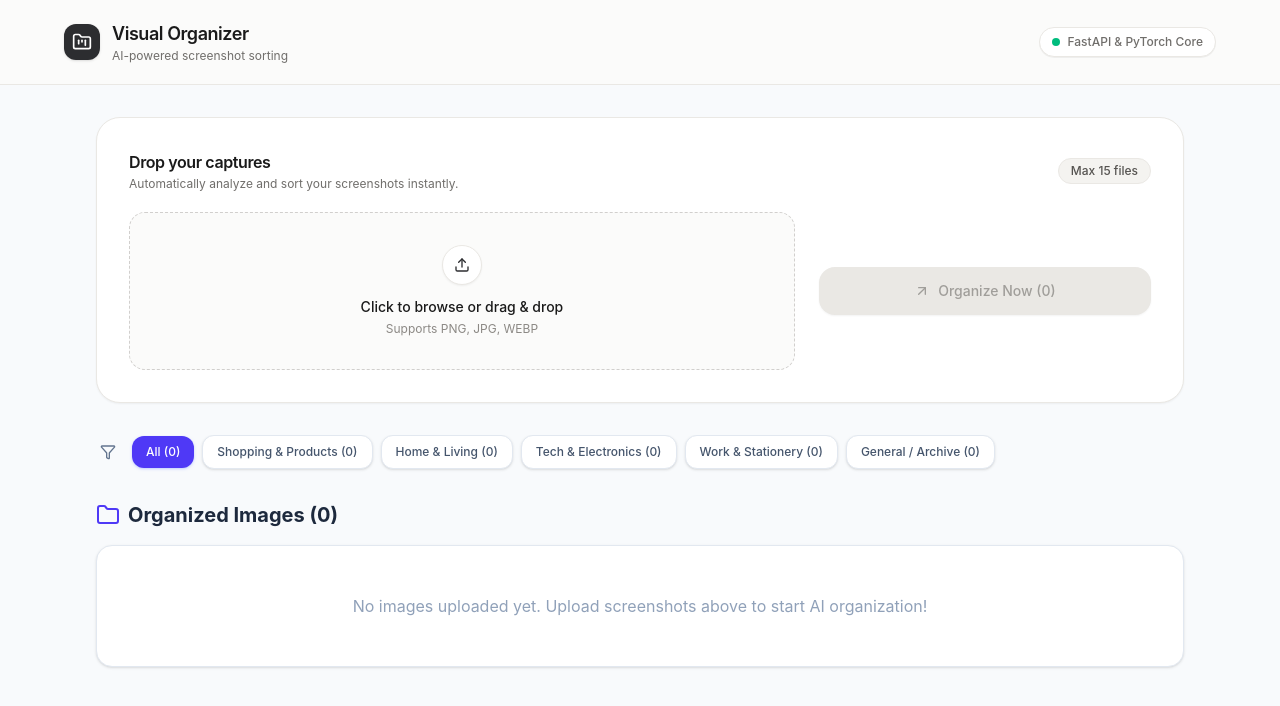
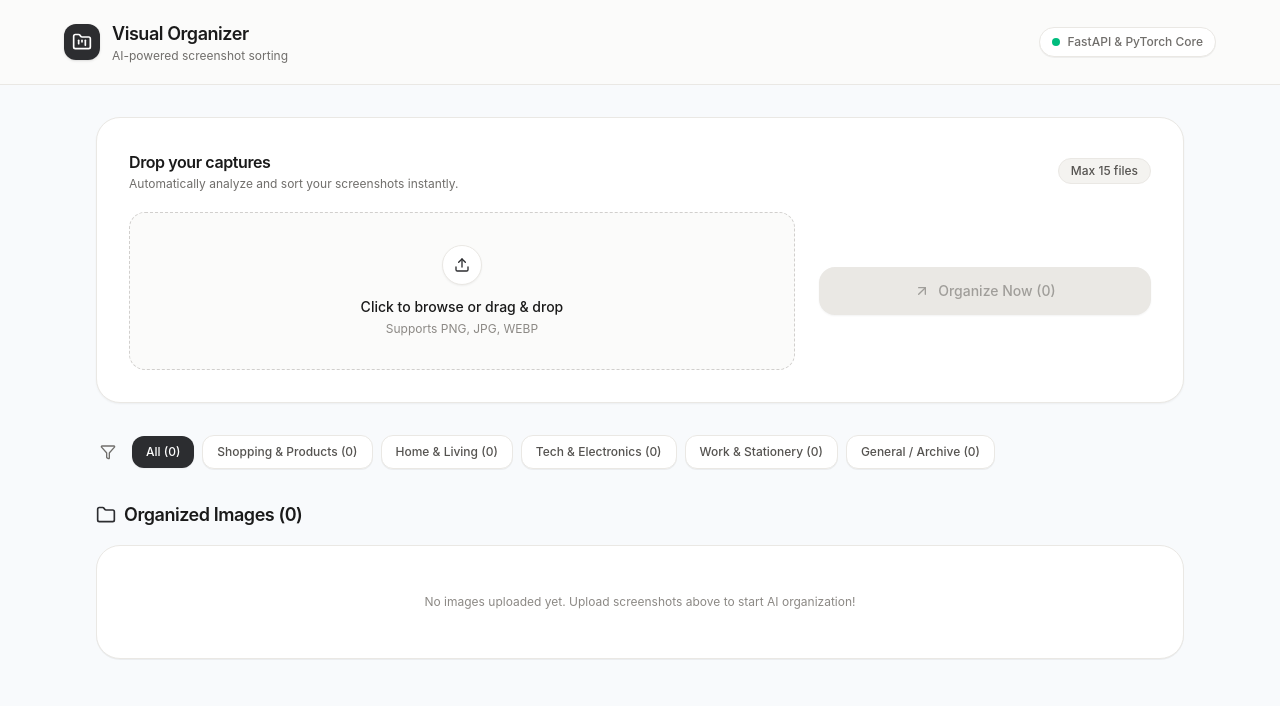
Before and after one commit to busraknya/ai-screenshot-organizer, a React (Vite) app in the folder screenshot-organizer-frontend/: page / in a window 1280 px wide. Shown: the top 706 px of the page. Built offline with nearby package versions, Linux system fonts and the light colour scheme.

Commit message:
refactor(ui): update Dashboard

```diff
--- a/screenshot-organizer-frontend/src/pages/Dashboard.tsx
+++ b/screenshot-organizer-frontend/src/pages/Dashboard.tsx
@@ -40,14 +40,6 @@ export const Dashboard: React.FC = () => {
       const uploadPromises = selectedFiles.map(async (file) => {
         const formData = new FormData();
         formData.append('file', file);
-
-        //const API_BASE_URL = import.meta.env.VITE_API_BASE_URL;
-
-        const API_BASE_URL = 'https://ai-screenshot-organizer.onrender.com';
-
-        if (!API_BASE_URL) {
-          throw new Error("CRITICAL: VITE_API_BASE_URL environment variable is not defined!");
-        }
 
         const response = await axios.post('https://ai-screenshot-organizer.onrender.com/api/v1/predict', formData, {
           headers: { 'Content-Type': 'multipart/form-data' },
@@ -105,16 +97,17 @@ export const Dashboard: React.FC = () => {
 
   return (
     <div className="max-w-6xl mx-auto p-6 md:p-8 relative">
+      {/* Toast Notifications */}
       <div className="fixed bottom-6 right-6 z-50 flex flex-col gap-3">
         {toasts.map((toast) => (
           <div
             key={toast.id}
-            className={`flex items-center gap-2 px-4 py-3 rounded-xl shadow-lg text-white text-sm font-medium transition-all ${
+            className={`flex items-center gap-2 px-4 py-3 rounded-2xl shadow-md text-white text-xs font-medium transition-all ${
               toast.type === 'success'
-                ? 'bg-emerald-600'
+                ? 'bg-[#2C2D30]'
                 : toast.type === 'error'
                 ? 'bg-red-600'
-                : 'bg-indigo-600'
+                : 'bg-[#2C2D30]'
             }`}
           >
             {toast.type === 'success' && <CheckCircle className="w-4 h-4" />}
@@ -134,17 +127,17 @@ export const Dashboard: React.FC = () => {
         onCancel={() => setSelectedFiles([])}
       />
 
-      {/* (Filter Tabs) */}
+      {/* Filter Tabs */}
       <div className="mb-6 flex items-center gap-2 overflow-x-auto pb-2">
-        <Filter className="w-4 h-4 text-slate-500 shrink-0 ml-1 mr-2" />
+        <Filter className="w-4 h-4 text-[#706E6B] shrink-0 ml-1 mr-2" />
         {categories.map((cat) => (
           <button
             key={cat}
             onClick={() => setActiveFilter(cat)}
-            className={`text-xs px-3.5 py-2 rounded-xl font-medium transition-all whitespace-nowrap shadow-sm ${
+            className={`text-xs px-3.5 py-2 rounded-xl font-medium transition-all whitespace-nowrap shadow-2xs ${
               activeFilter === cat
-                ? 'bg-indigo-600 text-white shadow-indigo-200'
-                : 'bg-white text-slate-600 border border-slate-200 hover:bg-slate-50'
+                ? 'bg-[#2C2D30] text-white shadow-xs'
+                : 'bg-white text-[#555350] border border-[#EAE8E4] hover:bg-[#FBFBFA]'
             }`}
           >
             {cat} {cat === 'All' ? `(${items.length})` : `(${items.filter(i => i.userFolder === cat).length})`}
@@ -152,19 +145,18 @@ export const Dashboard: React.FC = () => {
         ))}
       </div>
 
-      {/* List Sections & Export Button*/}
+      {/* List Sections & Export Button */}
       <div>
         <div className="flex justify-between items-center mb-4">
-          <h2 className="text-xl font-bold flex items-center gap-2 text-slate-800">
-            <Folder className="w-6 h-6 text-indigo-600" /> Organized Images ({filteredItems.length})
+          <h2 className="text-lg font-semibold flex items-center gap-2 text-[#1A1A1A] tracking-tight">
+            <Folder className="w-5 h-5 text-[#2C2D30]" /> Organized Images ({filteredItems.length})
           </h2>
 
-          {/* Modular Export Button */}
           <ExportButton items={filteredItems} onToast={addToast} />
         </div>
 
         {filteredItems.length === 0 ? (
-          <div className="bg-white rounded-2xl border border-slate-200 p-12 text-center text-slate-400 shadow-sm">
+          <div className="bg-white rounded-3xl border border-[#EAE8E4] p-12 text-center text-[#8C8985] text-xs shadow-2xs">
             {items.length === 0
               ? "No images uploaded yet. Upload screenshots above to start AI organization!"
               : "No images found in this folder."}
```
